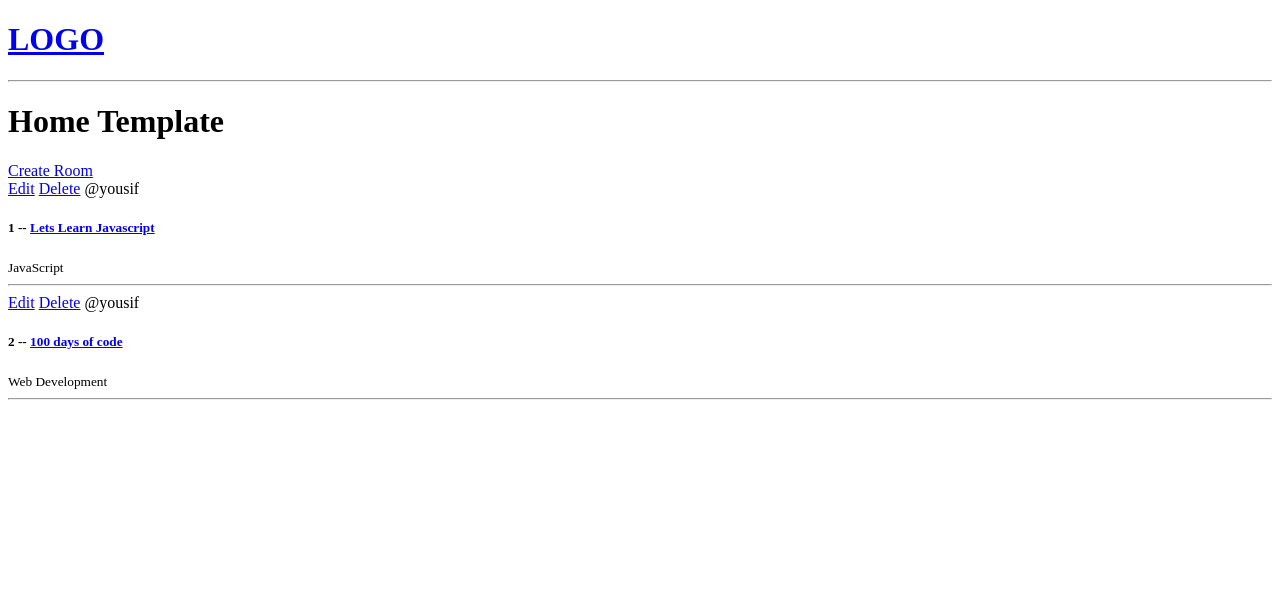
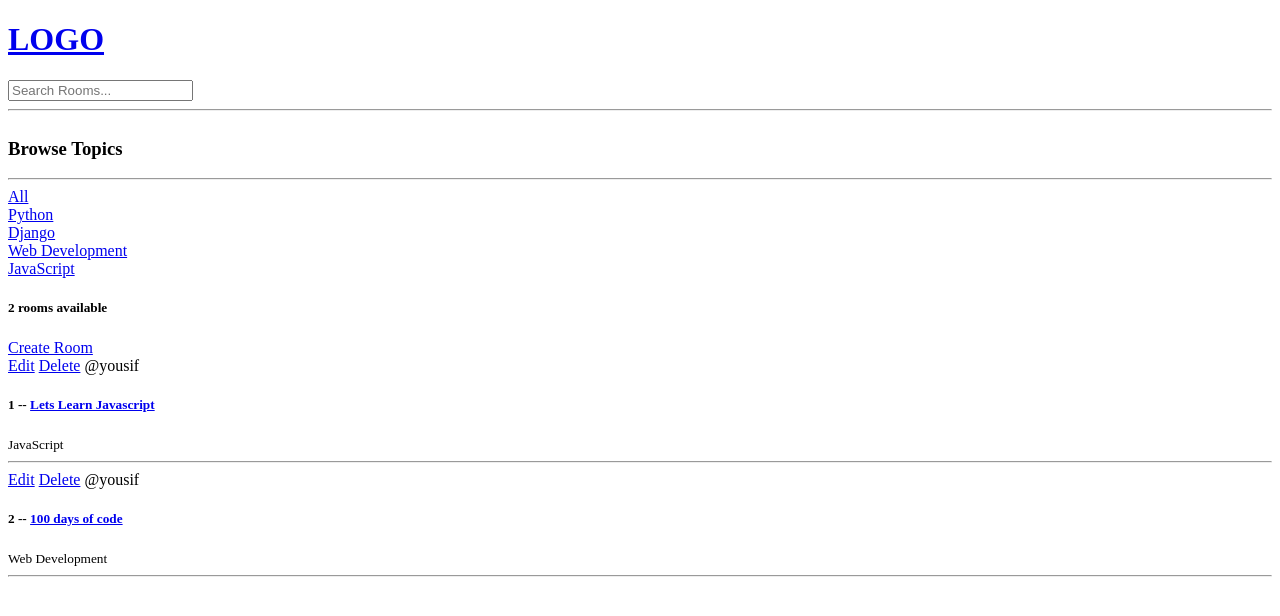
Before and after one commit to YousifHusein/DjangoTutorial, a Django app: page / in a window 1280 px wide. Shown: the top 616 px of the page. Run offline with Django 5.2, Linux system fonts and the light colour scheme; data comes from the database, SQL or seed files in the repository.

Commit message:
Search Commit

```diff
--- a/base/templates/base/home.html
+++ b/base/templates/base/home.html
@@ -2,11 +2,32 @@
 
 {% block content %}
 
-<h1>Home Template</h1>
+<style>
+    .home-container{
+        display: grid;
+        grid-template-columns: 1fr, 3fr;
+    }
+</style>
 
+<div class="home-container">
 
     <div>
+        <h3>Browse Topics</h3>
+        <hr>
 
+        <div>
+            <a href="{% url 'home' %}">All</a>
+        </div>
+
+        {% for topic in topics %}
+            <div>
+                <a href="{% url 'home' %}?q={{topic.name}}">{{topic.name}}</a>
+            </div>
+        {% endfor %}
+    </div>
+
+    <div>
+        <h5>{{room_count}} rooms available</h5>
         <a href="{% url 'create-room' %}">Create Room</a>
 
         <div>
@@ -24,4 +45,6 @@
 
     </div>
 
+</div>
+
 {% endblock content %}
--- a/base/views.py
+++ b/base/views.py
@@ -1,5 +1,6 @@
 from django.shortcuts import render, redirect
-from .models import Room
+from django.db.models import Q
+from .models import Room, Topic
 from .forms import RoomForm
 
 # Create your views here.
@@ -12,8 +13,17 @@ rooms = [
 
 
 def home(request):
-    rooms = Room.objects.all()
-    context = {'rooms': rooms}
+    q = request.GET.get('q') if request.GET.get('q') != None else ''
+    rooms = Room.objects.filter(
+        Q(topic__name__icontains=q) |
+        Q(name__icontains=q) |
+        Q(description__icontains=q)
+    )
+
+    topics = Topic.objects.all()
+    room_count = rooms.count()
+
+    context = {'rooms': rooms, 'topics': topics, 'room_count': room_count}
     return render(request, 'base/home.html', context)
 
 def room(request, pk):
--- a/templates/navbar.html
+++ b/templates/navbar.html
@@ -2,4 +2,7 @@
     <h1>LOGO</h1>
 </a>
 
+<form method="GET" action="{% url 'home' %}">
+    <input type="text" name="q" placeholder="Search Rooms..." />
+</form>
 <hr>
```
Also changed, not shown: 1 other file. Lines whose indentation alone changed are shown as unchanged.
